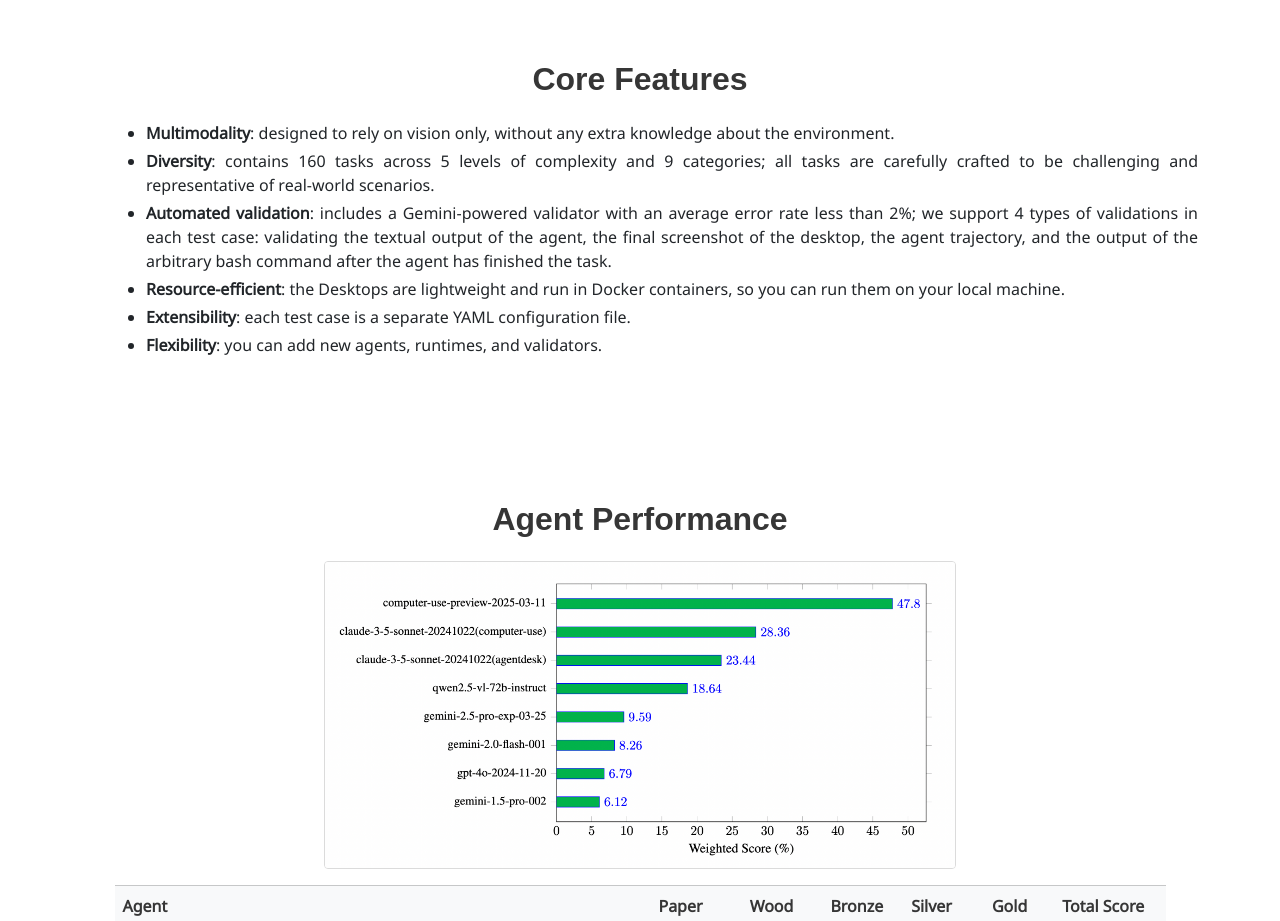
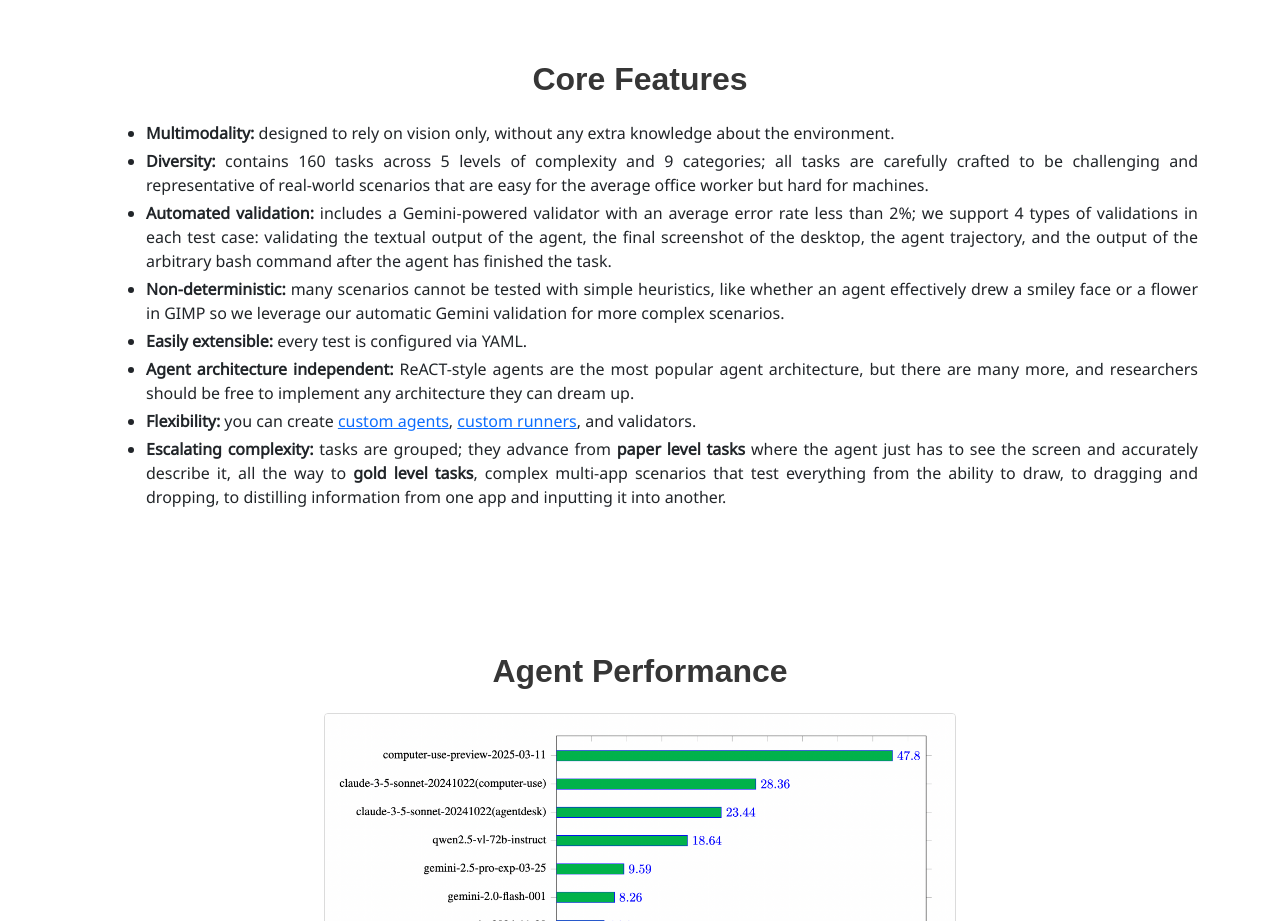
Before and after one commit to agentsea/osuniverse, a plain HTML site: page index.html in a window 1280 px wide. Shown: the part 1280-2201 px from the top of the page. Drawn offline with nearby package versions, Linux system fonts and the light colour scheme; some icons are missing; a web font is replaced by a local one.

Commit message:
Updated features list

```diff
--- a/index.html
+++ b/index.html
@@ -284,24 +284,14 @@
       <h2 class="title is-3 has-text-centered">Core Features</h2>
       <div class="content has-text-justified">
         <ul>
-          <li>
-            <b>Multimodality</b>: designed to rely on vision only, without any extra knowledge about the environment.
-          </li>
-          <li>
-            <b>Diversity</b>: contains 160 tasks across 5 levels of complexity and 9 categories; all tasks are carefully crafted to be challenging and representative of real-world scenarios.
-          </li>
-          <li>
-            <b>Automated validation</b>: includes a Gemini-powered validator with an average error rate less than 2%; we support 4 types of validations in each test case: validating the textual output of the agent, the final screenshot of the desktop, the agent trajectory, and the output of the arbitrary bash command after the agent has finished the task.
-          </li>
-          <li>
-            <b>Resource-efficient</b>: the Desktops are lightweight and run in Docker containers, so you can run them on your local machine.
-          </li>
-          <li>
-            <b>Extensibility</b>: each test case is a separate YAML configuration file.
-          </li>
-          <li>
-            <b>Flexibility</b>: you can add new agents, runtimes, and validators.
-          </li>
+          <li><b>Multimodality:</b> designed to rely on vision only, without any extra knowledge about the environment.</li>
+          <li><b>Diversity:</b> contains 160 tasks across 5 levels of complexity and 9 categories; all tasks are carefully crafted to be challenging and representative of real-world scenarios that are easy for the average office worker but hard for machines.</li>
+          <li><b>Automated validation:</b> includes a Gemini-powered validator with an average error rate less than 2%; we support 4 types of validations in each test case: validating the textual output of the agent, the final screenshot of the desktop, the agent trajectory, and the output of the arbitrary bash command after the agent has finished the task.</li>
+          <li><b>Non-deterministic:</b> many scenarios cannot be tested with simple heuristics, like whether an agent effectively drew a smiley face or a flower in GIMP so we leverage our automatic Gemini validation for more complex scenarios.</li>
+          <li><b>Easily extensible:</b> every test is configured via YAML.</li>
+          <li><b>Agent architecture independent:</b> ReACT-style agents are the most popular agent architecture, but there are many more, and researchers should be free to implement any architecture they can dream up.</li>
+          <li><b>Flexibility:</b> you can create <a href="https://github.com/agentsea/osuniverse/blob/main/docs/AGENTS.md">custom agents</a>, <a href="https://github.com/agentsea/osuniverse/blob/main/docs/RUNNERS.md">custom runners</a>, and validators.</li>
+          <li><b>Escalating complexity:</b> tasks are grouped; they advance from <b>paper level tasks</b> where the agent just has to see the screen and accurately describe it, all the way to <b>gold level tasks</b>, complex multi-app scenarios that test everything from the ability to draw, to dragging and dropping, to distilling information from one app and inputting it into another.</li>
         </ul>
       </div>
     </div>
@@ -440,8 +430,7 @@
     archivePrefix={arXiv},
     primaryClass={cs.AI},
     url={https://arxiv.org/abs/2505.03570},
-  }
-  </code></pre>
+}</code></pre>
     </div>
   </section>
 
```
Lines whose indentation alone changed are shown as unchanged.
